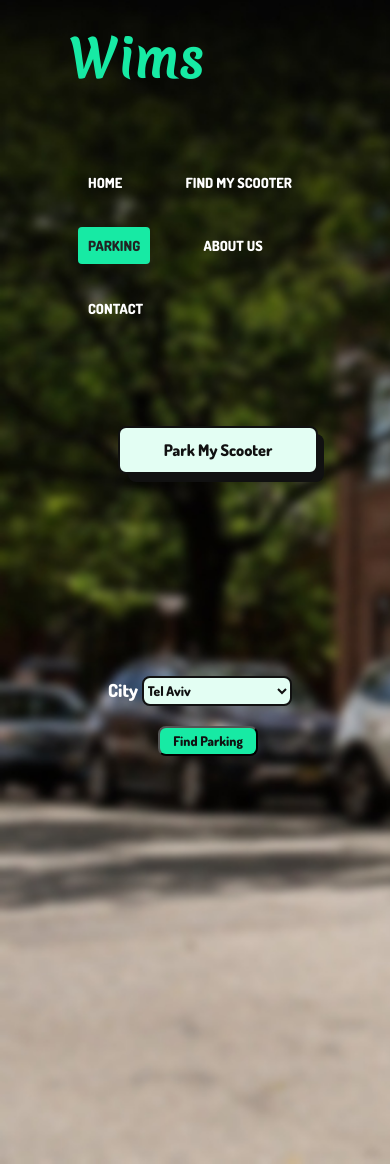
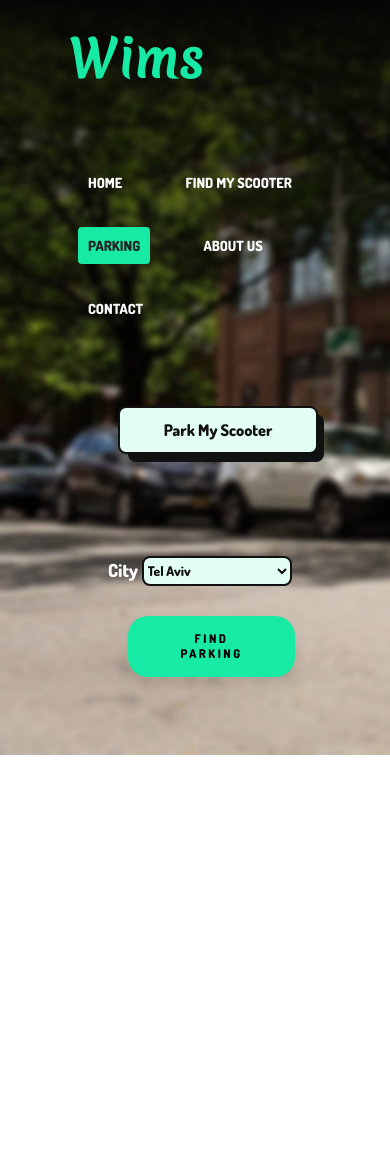
Before and after one commit to royburg/Team_8, a Python web app: template templates/parking.html in a window 390 px wide. After the commit the page ends 755 px from the top, so only its background shows below. Run offline with Jinja, Linux system fonts and the light colour scheme; the template is opened without the code that fills it, so the values that code supplies are empty; some libraries are stand-ins or nearby versions.

Commit message:
mosergrid2

```diff
--- a/static/css.css
+++ b/static/css.css
@@ -61,14 +61,10 @@
       display: grid;
       grid-template-areas:
       'Nav'
+      'Body'
       'Picture'
-      'Body'
       ;
   }
-  .tohen{
-    margin-top: 0px;
-  }
-
 }
 .parkingNav{
   grid-area: Nav;
@@ -321,20 +317,11 @@
 margin-left: 200px;
 margin-top: 40px;
 }
-
-#find{
-text-decoration: none;
-align-items: center;
-font-family:  myFirstFont;
-line-height: 24px;
-width: 100px;
-border-radius: 8px;
-background-color: var(--headcolor);
-color: #111;
-height: 30px;
-margin-left: 50px;
+#findParking{
+  margin-top: 10px;
+  margin-left: 20px;
+  border-radius: 20px;
 }
-
 #city{
 margin-bottom: 20px;
 margin-top: 92px ;
@@ -461,3 +448,29 @@
 .vision_grid{
   grid-area: vision;
 }
+
+@media screen and (max-width: 1000px) {
+  .bigGrid{
+    display: grid;
+    grid-template-areas:
+    'first'
+    'second'
+    'third';
+  }
+  .tohen{
+    margin-bottom: 0px;
+    margin-top: 0px;
+  }
+  .buttonsContainer{
+    margin-top: 30px;
+  }
+}
+.navFindmy{
+  grid-area: first;
+}
+.mainBody{
+  grid-area: second;
+}
+.mapetc{
+  grid-area: third;
+}
--- a/templates/parking.html
+++ b/templates/parking.html
@@ -48,7 +48,7 @@
                 <option value="Los-Angeles">LA</option>
               </select>
             </div>
-            <button id="find" onclick="showPicture()">Find Parking</button></br>
+            <button class="nearbyBtn" id="findParking" onclick="showPicture()">Find Parking</button></br>
           </div>
           </div>
           <div id="parkingPic">
```
Also changed, not shown: templates/find_my.html (+9 -0 lines), 1 other file.
